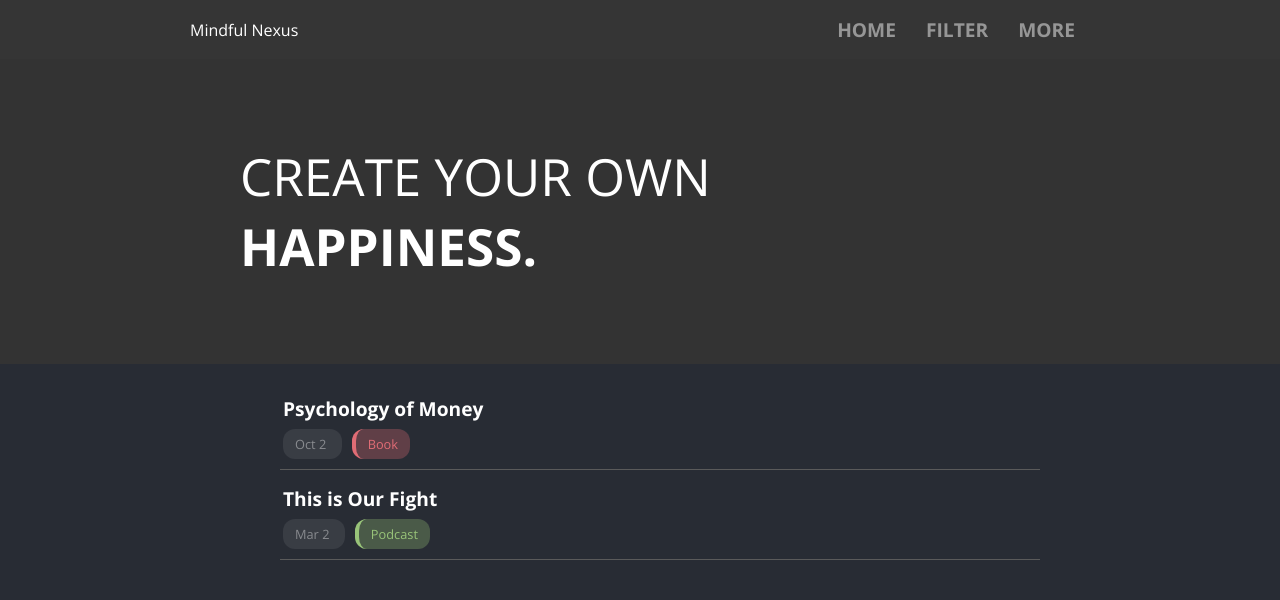
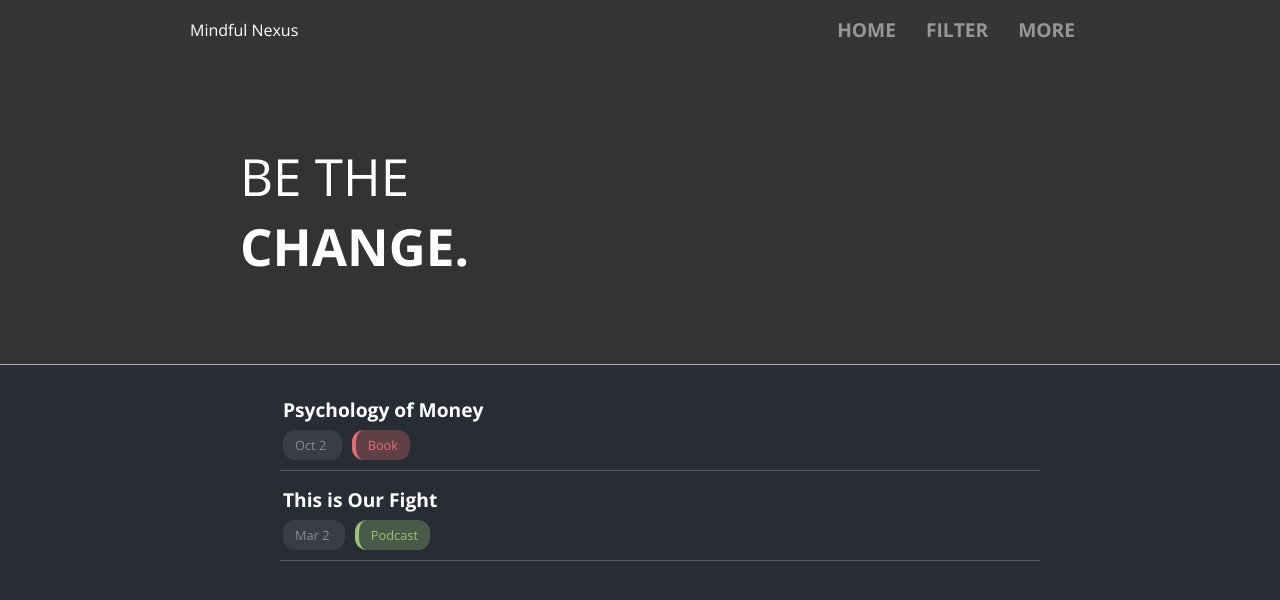
Before and after one commit to Buraiyen/Mindful-Nexus, an Angular app: page / in a window 1280 px wide. Shown: the top 600 px of the page. Built offline with nearby package versions, Linux system fonts and the light colour scheme.

Commit message:
:sparkles: feat: increased interval, border

```diff
--- a/src/app/home-page/home-page-header/home-page-header.component.scss
+++ b/src/app/home-page/home-page-header/home-page-header.component.scss
@@ -5,6 +5,7 @@
   background-color: #333333;
   color: white;
   padding: 40px 0;
+  border-bottom: 0.1px solid $gray;
 
   .saying {
     text-transform: uppercase;
--- a/src/app/home-page/home-page-header/home-page-header.component.ts
+++ b/src/app/home-page/home-page-header/home-page-header.component.ts
@@ -20,6 +20,6 @@ export class HomePageHeaderComponent implements OnInit {
         this.currentIndex = 0;
       }
       this.currentSaying = this.sayings[this.currentIndex];
-    }, 5000);
+    }, 7000);
   }
 }
```
